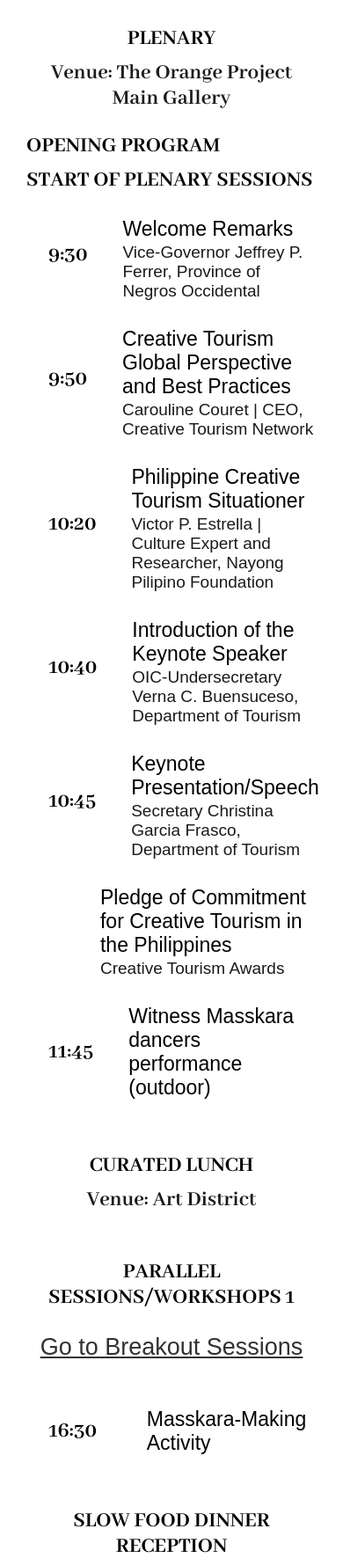
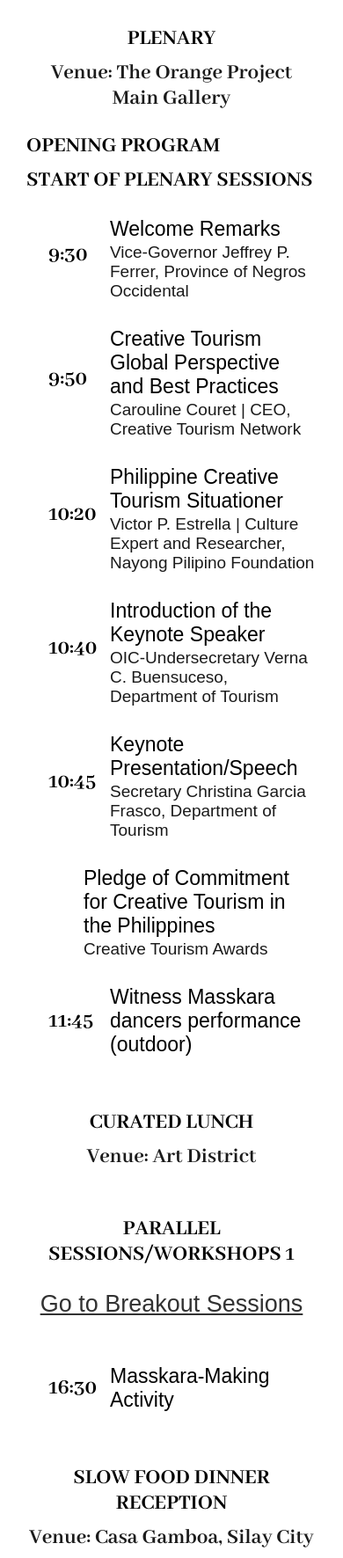
Before and after one commit to brentibanez331/PCTC_2023, a PHP site: page /programme.html in a window 390 px wide. Shown: the part 790-2561 px from the top of the page at 88% size. Run offline with PHP 8.4, Linux system fonts and the light colour scheme; some libraries are stand-ins or nearby versions; some web fonts are replaced.

Commit message:
Update styles.css

```diff
--- a/css/styles.css
+++ b/css/styles.css
@@ -1065,6 +1065,10 @@ a {
 }
 
 @media(max-width: 912px) {
+    .programme .time-slot .time {
+        width: 100px;
+    }
+
     .header img {
         /* margin-left: 10px; */
     }
@@ -1346,6 +1350,11 @@ a {
 
 @media(max-width: 500px) {
 
+    .programme .time-slot .time {
+        width: 70px;
+    }
+
+
     .back-to-top {
         padding: 15px;
     }
```
